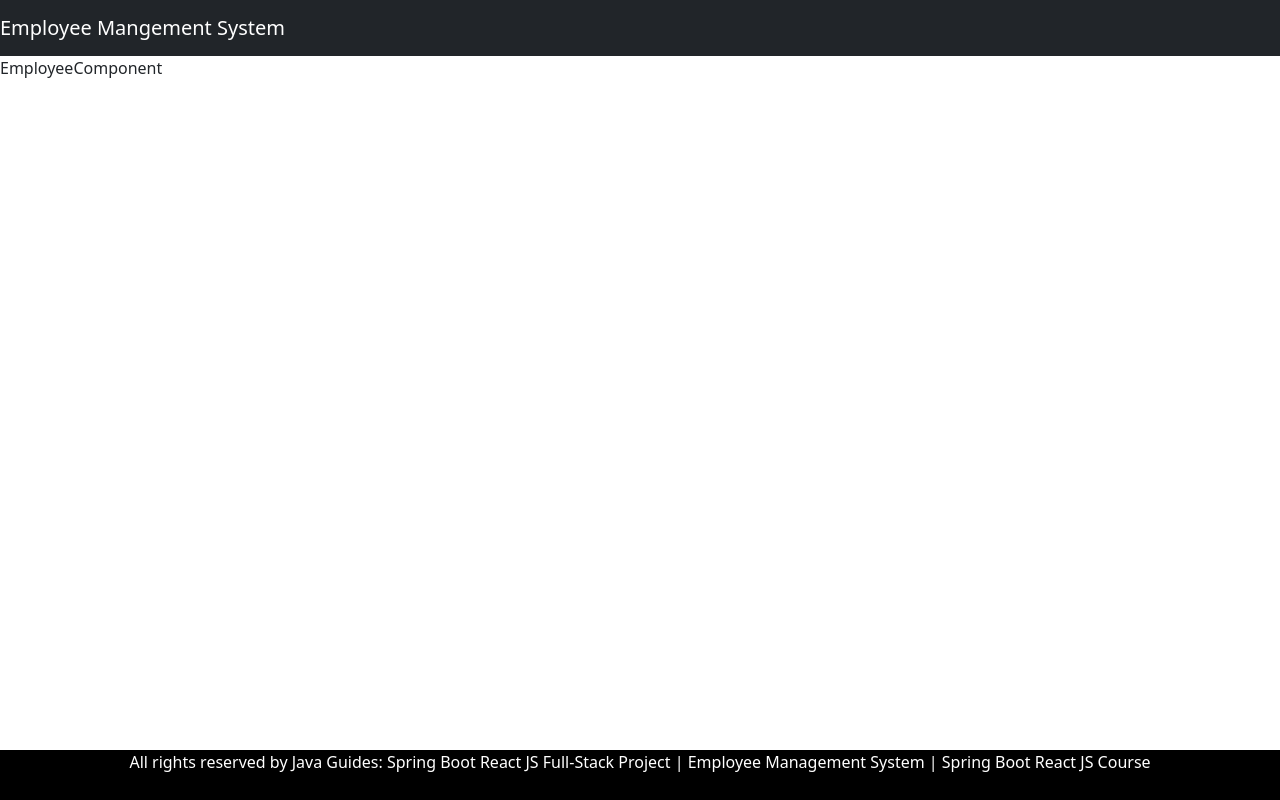
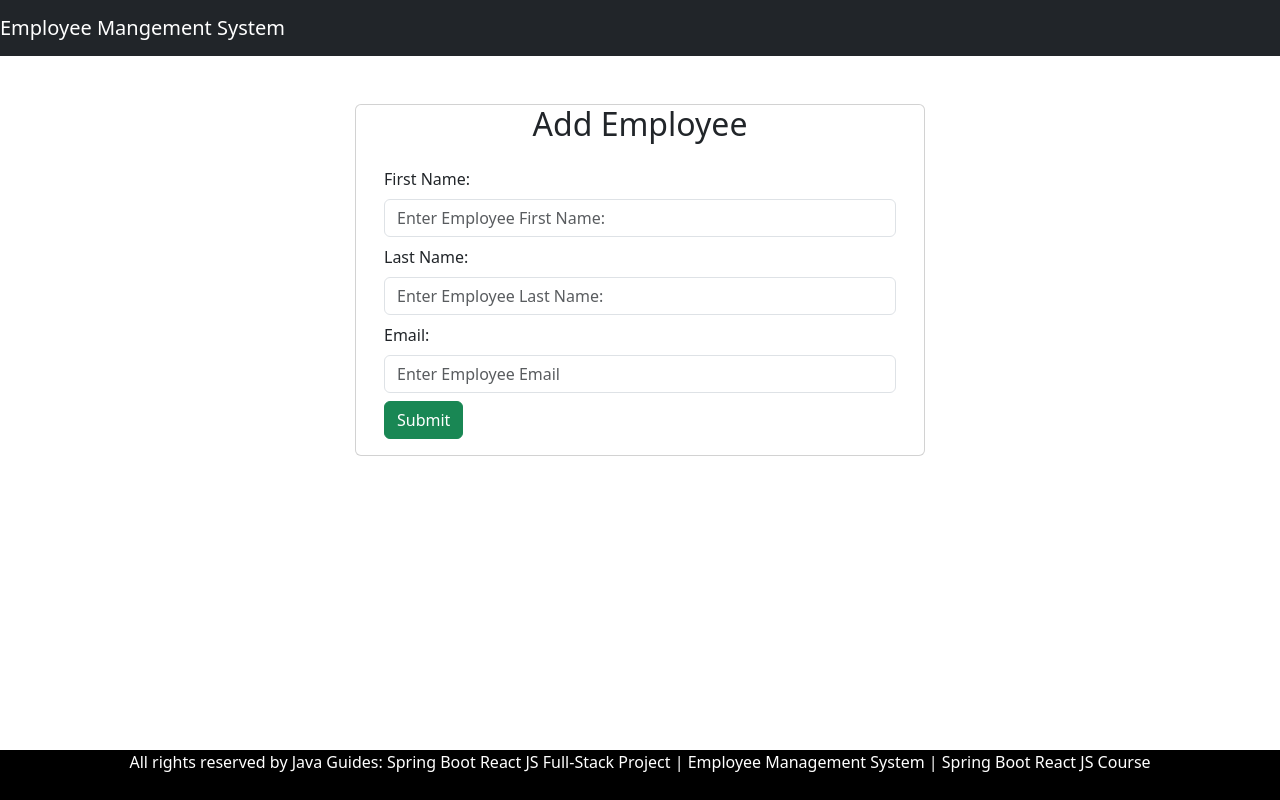
Before and after one commit to Brendanhwz/SpingBoot_React_BREN_Beginner, a React (Vite) app in the folder ems-frontend/: page /add-employee in a window 1280 px wide. Built offline with nearby package versions, Linux system fonts and the light colour scheme.

Commit message:
20250421 commit for adding form and event handler upon submission for adding of employee.

```diff
--- a/ems-frontend/src/components/EmployeeComponent.jsx
+++ b/ems-frontend/src/components/EmployeeComponent.jsx
@@ -1,9 +1,77 @@
 
 import React from 'react'
+import { useState } from 'react'
 
 const EmployeeComponent = () => {
+
+    //Defining state variables for form elements (1)employeeFirstName, (2)employeeLastName, (3)email
+    const [firstName, setFirstName] = useState('');
+    const [lastName, setLastName] = useState('');
+    const [email, setEmail] = useState('');
+
+    //Event handler when user submits the form
+    function saveEmployee(e) {
+        e.preventDefault();
+        const employee = {firstName, lastName, email};
+        console.log(employee)
+    }
+
   return (
-    <div>EmployeeComponent</div>
+    <div className='container'>
+        <br />
+        <br />
+        <div className='row'>
+            <div className='card col-md-6 offset-md-3 offset-md-3'>
+                <h2 className='text-center'>Add Employee</h2>
+                {/* Main form content inside card-body class */}
+                <div className='card-body'>
+                    <form action="">
+                        {/* Input (1): Employee First Name */}
+                        <div className='form-group mb-2'>
+                            <label className='form-label'>First Name:</label>
+                            <input
+                                type="text"
+                                placeholder='Enter Employee First Name:'
+                                name='firstName'
+                                value={firstName}
+                                className='form-control'
+                                onChange={(e) => setFirstName(e.target.value)}
+                            />
+                        </div>
+                        {/* Input (2): Employee Last Name */}
+                        <div className='form-group mb-2'>
+                            <label className='form-label'>Last Name:</label>
+                            <input
+                                type="text"
+                                placeholder='Enter Employee Last Name:'
+                                name='lastName'
+                                value={lastName}
+                                className='form-control'
+                                onChange={(e) => setLastName(e.target.value)}
+                            />
+                        </div>
+                        {/* Input (3): Employee Email */}
+                        <div className='form-group mb-2'>
+                            <label className='form-label'>Email:</label>
+                            <input
+                                type="text"
+                                placeholder='Enter Employee Email'
+                                name='email'
+                                value={email}
+                                className='form-control'
+                                onChange={(e) => setEmail(e.target.value)}
+                            />
+                        </div>
+
+                        {/* Submit Button */}
+                        <button className='btn btn-success' onClick={saveEmployee}>Submit</button>
+
+                    </form>
+                </div>
+            </div>
+        </div>
+
+    </div>
   )
 }
 
```
